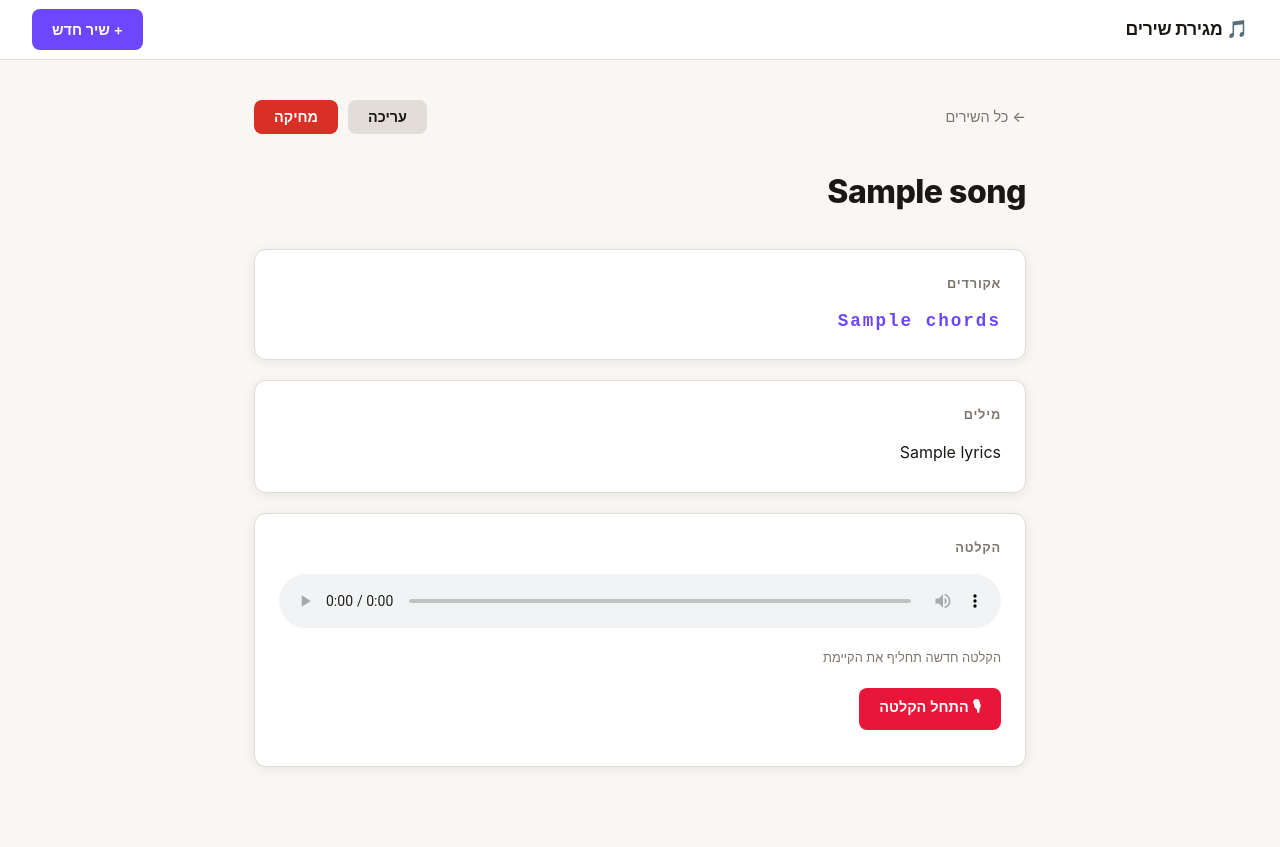
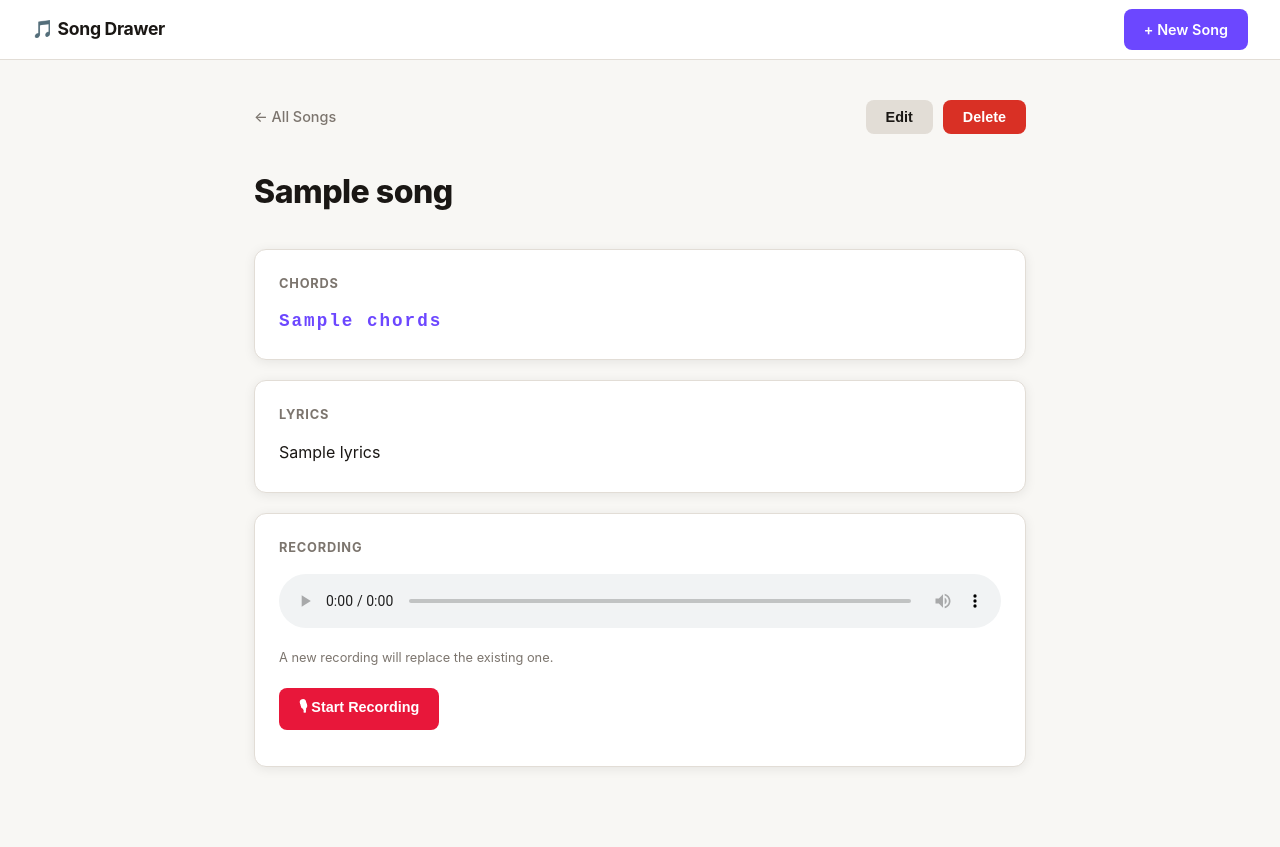
Before and after one commit to NoaChaouat/song-drawer, a Flask app: page /songs/1 in a window 1280 px wide. Run offline with Flask 3, Linux system fonts and the light colour scheme; a database or web service that is not in the repository returns one stand-in record (values such as "Sample title"); some libraries are stand-ins or nearby versions.

Commit message:
Add bulk delete, per-card actions, and translate UI to English
- Homepage: hover reveals Open/Edit/Delete on each song card
- Homepage: Select mode adds checkboxes for multi-song bulk delete
- New POST /songs/bulk-delete route handles batch deletion with recording cleanup
- Delete on song page replaced confirm() dialog with inline confirmation to avoid browser blocking
- Full UI translated to English; removed RTL layout

Co-Authored-By: Claude Sonnet 4.6 <noreply@anthropic.com>

```diff
--- a/app.py
+++ b/app.py
@@ -97,6 +97,27 @@ def delete_song(song_id):
     return redirect(url_for('index'))
 
 
+@app.route('/songs/bulk-delete', methods=['POST'])
+def bulk_delete():
+    ids = request.form.getlist('song_ids')
+    if not ids:
+        return redirect(url_for('index'))
+    conn = get_db()
+    cur = conn.cursor()
+    for song_id in ids:
+        cur.execute("SELECT recording FROM songs WHERE id=%s", (song_id,))
+        row = cur.fetchone()
+        if row and row[0]:
+            filepath = os.path.join(RECORDINGS_DIR, row[0])
+            if os.path.exists(filepath):
+                os.remove(filepath)
+        cur.execute("DELETE FROM songs WHERE id=%s", (song_id,))
+    conn.commit()
+    cur.close()
+    conn.close()
+    return redirect(url_for('index'))
+
+
 @app.route('/songs/<int:song_id>/recording', methods=['POST'])
 def upload_recording(song_id):
     audio = request.files.get('audio')
--- a/static/js/recorder.js
+++ b/static/js/recorder.js
@@ -30,16 +30,16 @@ async function startRecording() {
 
         let secs = 0;
         const status = document.getElementById('recording-status');
-        status.textContent = '● מקליט...';
+        status.textContent = '● Recording...';
         window._recInterval = setInterval(() => {
             secs++;
             const m = String(Math.floor(secs / 60)).padStart(2, '0');
             const s = String(secs % 60).padStart(2, '0');
-            status.textContent = `● מקליט... ${m}:${s}`;
+            status.textContent = `● Recording... ${m}:${s}`;
         }, 1000);
 
     } catch (err) {
-        alert('לא ניתן לגשת למיקרופון. אנא אשרי הרשאה בדפדפן.');
+        alert('Could not access the microphone. Please allow microphone permission in your browser.');
     }
 }
 
@@ -54,7 +54,7 @@ function stopRecording() {
 async function saveRecording() {
     if (!audioBlob) return;
     const status = document.getElementById('save-status');
-    status.textContent = 'שומר...';
+    status.textContent = 'Saving...';
     status.className = 'save-status';
 
     const formData = new FormData();
@@ -66,14 +66,14 @@ async function saveRecording() {
             body: formData
         });
         if (res.ok) {
-            status.textContent = '✓ ההקלטה נשמרה!';
+            status.textContent = '✓ Recording saved!';
             status.className = 'save-status success';
             setTimeout(() => location.reload(), 800);
         } else {
-            throw new Error('שגיאה');
+            throw new Error();
         }
     } catch {
-        status.textContent = 'שגיאה בשמירה. נסי שוב.';
+        status.textContent = 'Error saving. Please try again.';
         status.className = 'save-status error';
     }
 }
@@ -83,6 +83,5 @@ function discardRecording() {
     audioChunks = [];
     document.getElementById('preview-section').style.display = 'none';
     document.getElementById('save-status').textContent = '';
-    const preview = document.getElementById('preview-player');
-    preview.src = '';
+    document.getElementById('preview-player').src = '';
 }
--- a/templates/base.html
+++ b/templates/base.html
@@ -1,15 +1,15 @@
 <!DOCTYPE html>
-<html lang="he" dir="rtl">
+<html lang="en">
 <head>
     <meta charset="UTF-8">
     <meta name="viewport" content="width=device-width, initial-scale=1.0">
-    <title>מגירת שירים</title>
+    <title>Song Drawer</title>
     <link rel="stylesheet" href="{{ url_for('static', filename='css/style.css') }}">
 </head>
 <body>
     <nav>
-        <a href="/" class="nav-logo">🎵 מגירת שירים</a>
-        <a href="/songs/new" class="btn btn-primary">+ שיר חדש</a>
+        <a href="/" class="nav-logo">🎵 Song Drawer</a>
+        <a href="/songs/new" class="btn btn-primary">+ New Song</a>
     </nav>
     <main>
         {% block content %}{% endblock %}
--- a/templates/song.html
+++ b/templates/song.html
@@ -3,13 +3,17 @@
 <div class="song-page">
 
     <div class="song-header">
-        <a href="/" class="back-link">← כל השירים</a>
+        <a href="/" class="back-link">← All Songs</a>
         <div class="song-actions">
-            <button onclick="toggleEdit()" class="btn btn-secondary" id="edit-btn">עריכה</button>
-            <form method="POST" action="/songs/{{ song.id }}/delete"
-                  onsubmit="return confirm('בטוחה שתרצי למחוק את השיר?')">
-                <button type="submit" class="btn btn-danger">מחיקה</button>
-            </form>
+            <button onclick="toggleEdit()" class="btn btn-secondary" id="edit-btn">Edit</button>
+            <button onclick="confirmDelete()" class="btn btn-danger" id="delete-btn">Delete</button>
+            <div id="delete-confirm" style="display:none" class="delete-confirm">
+                <span>Delete this song?</span>
+                <form method="POST" action="/songs/{{ song.id }}/delete" style="display:inline">
+                    <button type="submit" class="btn btn-danger">Yes, delete</button>
+                </form>
+                <button onclick="cancelDelete()" class="btn btn-secondary">Cancel</button>
+            </div>
         </div>
     </div>
 
@@ -19,20 +23,20 @@
 
         {% if song.chords %}
         <div class="content-section">
-            <h3>אקורדים</h3>
+            <h3>Chords</h3>
             <p class="chords-display">{{ song.chords }}</p>
         </div>
         {% endif %}
 
         {% if song.lyrics %}
         <div class="content-section">
-            <h3>מילים</h3>
+            <h3>Lyrics</h3>
             <pre class="lyrics-display">{{ song.lyrics }}</pre>
         </div>
         {% endif %}
 
         {% if not song.chords and not song.lyrics %}
-        <p class="empty-note">לא נוספו מילים או אקורדים עדיין. לחצי עריכה להוסיף.</p>
+        <p class="empty-note">No lyrics or chords yet. Click Edit to add some.</p>
         {% endif %}
     </div>
 
@@ -40,51 +44,51 @@
     <div id="edit-mode" style="display:none">
         <form method="POST" action="/songs/{{ song.id }}/edit">
             <div class="form-group">
-                <label for="edit-title">שם השיר</label>
+                <label for="edit-title">Song Title</label>
                 <input type="text" id="edit-title" name="title" value="{{ song.title }}" required>
             </div>
             <div class="form-group">
-                <label for="edit-lyrics">מילים</label>
+                <label for="edit-lyrics">Lyrics</label>
                 <textarea id="edit-lyrics" name="lyrics" rows="12">{{ song.lyrics or '' }}</textarea>
             </div>
             <div class="form-group">
-                <label for="edit-chords">אקורדים</label>
+                <label for="edit-chords">Chords</label>
                 <textarea id="edit-chords" name="chords" rows="3">{{ song.chords or '' }}</textarea>
             </div>
             <div class="form-actions">
-                <button type="submit" class="btn btn-primary">שמירה</button>
-                <button type="button" onclick="toggleEdit()" class="btn btn-secondary">ביטול</button>
+                <button type="submit" class="btn btn-primary">Save</button>
+                <button type="button" onclick="toggleEdit()" class="btn btn-secondary">Cancel</button>
             </div>
         </form>
     </div>
 
     <!-- Recording section -->
     <div class="recording-section">
-        <h3>הקלטה</h3>
+        <h3>Recording</h3>
 
         {% if song.recording %}
         <div class="existing-recording">
             <audio controls src="/recordings/{{ song.recording }}" class="audio-player"></audio>
-            <p class="recording-note">הקלטה חדשה תחליף את הקיימת</p>
+            <p class="recording-note">A new recording will replace the existing one.</p>
         </div>
         {% endif %}
 
         <div class="recorder-controls">
             <button id="record-btn" class="btn btn-record" onclick="startRecording()">
-                🎙 התחל הקלטה
+                🎙 Start Recording
             </button>
             <button id="stop-btn" class="btn btn-stop" onclick="stopRecording()" style="display:none">
-                ⏹ עצור
+                ⏹ Stop
             </button>
             <span id="recording-status" class="recording-status"></span>
         </div>
 
         <div id="preview-section" style="display:none; margin-top:16px">
-            <p class="recording-note">תצוגה מקדימה — לחצי שמירה לשמור:</p>
+            <p class="recording-note">Preview — click Save to keep it:</p>
             <audio id="preview-player" controls></audio>
             <div class="form-actions" style="margin-top:12px">
-                <button onclick="saveRecording()" class="btn btn-primary">💾 שמירת הקלטה</button>
-                <button onclick="discardRecording()" class="btn btn-secondary">ביטול</button>
+                <button onclick="saveRecording()" class="btn btn-primary">💾 Save Recording</button>
+                <button onclick="discardRecording()" class="btn btn-secondary">Discard</button>
             </div>
         </div>
 
@@ -95,9 +99,12 @@
 
 <script>
     const SONG_ID = {{ song.id }};
+    const OPEN_EDIT = {{ 'true' if request.args.get('edit') else 'false' }};
 </script>
 <script src="{{ url_for('static', filename='js/recorder.js') }}"></script>
 <script>
+    if (OPEN_EDIT) toggleEdit();
+
     function toggleEdit() {
         const view = document.getElementById('view-mode');
         const edit = document.getElementById('edit-mode');
@@ -105,7 +112,17 @@
         const isEditing = edit.style.display !== 'none';
         view.style.display = isEditing ? 'block' : 'none';
         edit.style.display = isEditing ? 'none'  : 'block';
-        btn.textContent    = isEditing ? 'עריכה' : 'ביטול';
+        btn.textContent    = isEditing ? 'Edit'  : 'Cancel';
+    }
+
+    function confirmDelete() {
+        document.getElementById('delete-btn').style.display = 'none';
+        document.getElementById('delete-confirm').style.display = 'inline-flex';
+    }
+
+    function cancelDelete() {
+        document.getElementById('delete-btn').style.display = 'inline-flex';
+        document.getElementById('delete-confirm').style.display = 'none';
     }
 </script>
 {% endblock %}
```
Also changed, not shown: static/css/style.css (+108 -0 lines), templates/index.html (+75 -12 lines), templates/new_song.html (+9 -9 lines).
